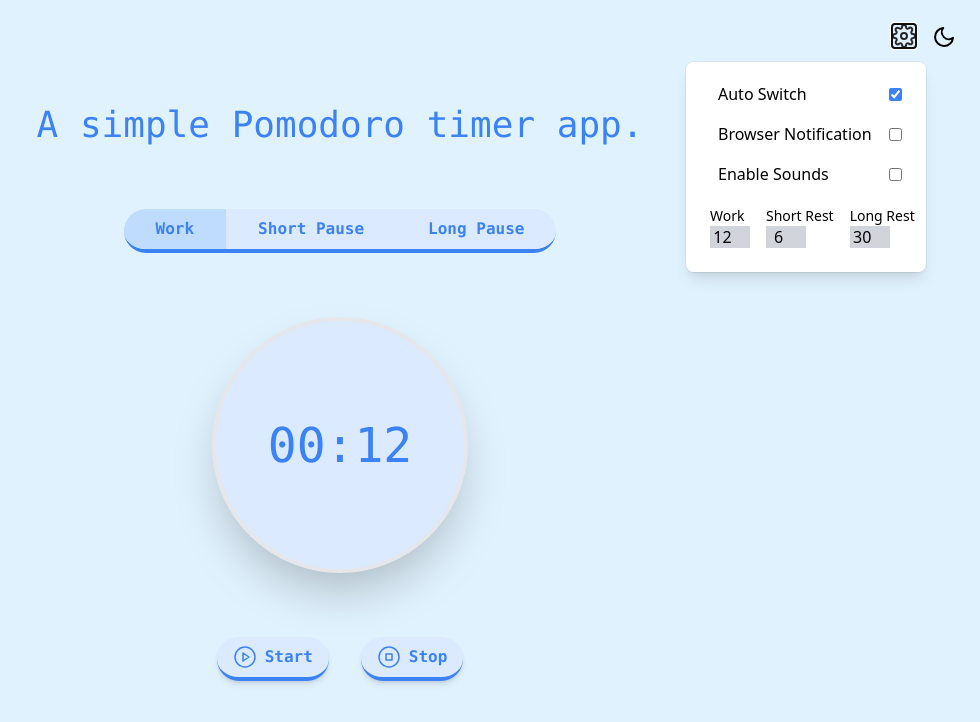
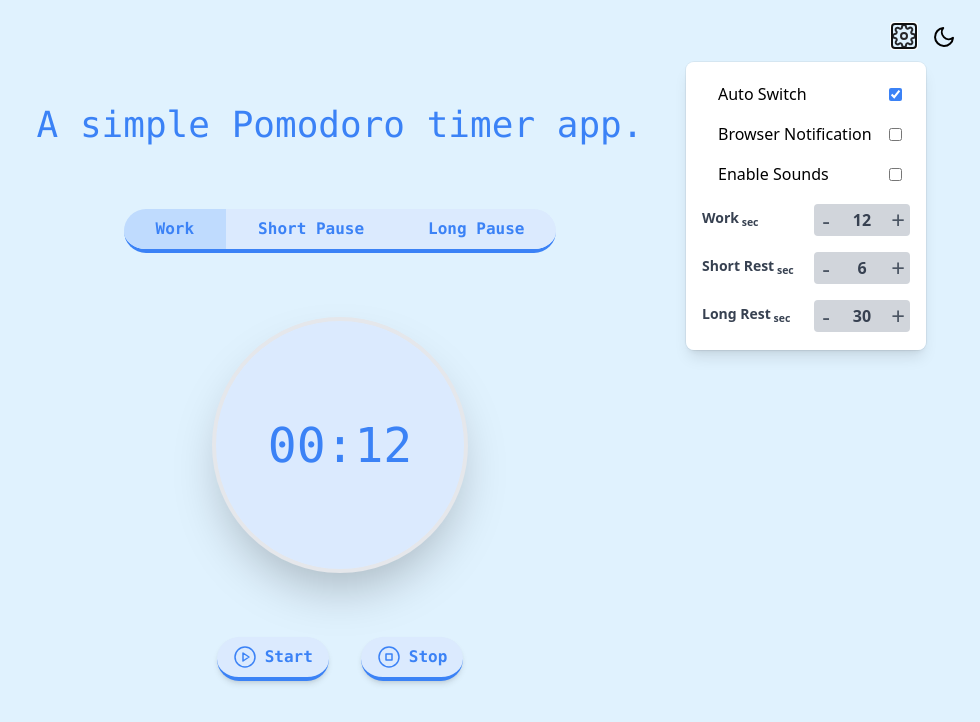
Before and after one commit to powahftw/pomo, a Next.js app: page / in a window 1280 px wide. Both pictures are taken after a click on the button 1204 px from the left and 36 px from the top of the page. Shown: the top 722 px of the page, without its empty margins (300-1280 px from the left). Built offline with nearby package versions, Linux system fonts and the light colour scheme.

Commit message:
Added custom number picker

```diff
--- /dev/null
+++ b/components/CounterInput/CounterInput.module.css
@@ -0,0 +1,5 @@
+.numberPicker input[type='number']::-webkit-inner-spin-button,
+.numberPicker input[type='number']::-webkit-outer-spin-button {
+  -webkit-appearance: none;
+  margin: 0;
+}
--- /dev/null
+++ b/components/CounterInput/CounterInput.tsx
@@ -0,0 +1,57 @@
+import React from 'react';
+import css from './CounterInput.module.css';
+
+export default function CounterInput({
+  label,
+  value = 2,
+  minValue = 1,
+  maxValue = 60 * 60,
+  onValChange,
+}) {
+  const PlusMinusButton = ({ text, action }) => {
+    const roundedCorner = text === '-' ? 'rounded-l' : 'rounded-r';
+
+    return (
+      <button
+        onClick={() => action()}
+        className={`bg-gray-300 text-gray-600  hover:bg-gray-400  focus:bg-gray-400 h-full w-12 cursor-pointer outline-none ${roundedCorner}`}
+      >
+        <span className="text-2xl">{text}</span>
+      </button>
+    );
+  };
+
+  const clampValue = (n: number) => Math.min(Math.max(n, minValue), maxValue);
+  return (
+    <div
+      className={`${css.numberPicker} h-6 w-26 flex flex-row items-center justify-between`}
+    >
+      <label
+        htmlFor="inputVal"
+        className="w-full text-gray-700 text-sm font-semibold"
+      >
+        {label}
+        <sub> sec</sub>
+      </label>
+      <div className="flex flex-row h-8 w-32 relative mt-1">
+        <PlusMinusButton
+          text={'-'}
+          action={() => onValChange(clampValue(value - 1))}
+        />
+        <input
+          type="number"
+          className="outline-none focus:outline-none text-center w-full bg-gray-300 font-semibold text-gray-700"
+          name="inputVal"
+          onChange={(e) => onValChange(clampValue(parseInt(e.target.value)))}
+          value={value}
+          min={minValue}
+          max={maxValue}
+        />
+        <PlusMinusButton
+          text={'+'}
+          action={() => onValChange(clampValue(value + 1))}
+        />
+      </div>
+    </div>
+  );
+}
--- /dev/null
+++ b/components/CounterInput/index.tsx
@@ -0,0 +1 @@
+export { default } from './CounterInput';
--- a/components/SettingsPicker/SettingsPicker.tsx
+++ b/components/SettingsPicker/SettingsPicker.tsx
@@ -4,6 +4,7 @@ import { Popover, Transition } from '@headlessui/react';
 import { usePreference } from '../../providers/preference-context';
 import { ActionType, PreferenceKeys } from '../../store/preference';
 import { keysOf } from '../../utils/object_utils';
+import CounterInput from '../CounterInput';
 
 export default function SettingsPicker() {
   const {
@@ -101,26 +102,19 @@ export default function SettingsPicker() {
                     checked={settingsPickerPreferences[value] ?? false}
                   />
                 </div>
+              ))}{' '}
+              {keysOf(timerPreference).map((key) => (
+                <div
+                  key={key}
+                  className="select-none py-2 rounded-lg hover:bg-gray-100 focus:outline-none"
+                >
+                  <CounterInput
+                    label={timerIdsToLabel.get(key)}
+                    value={timerPreference[key]}
+                    onValChange={(val) => handleTimerUpdate(key, val)}
+                  />
+                </div>
               ))}
-              <div className="flex gap-4 items-end select-none flex-row grow basis-0 justify-between p-2 rounded-lg hover:bg-gray-100 focus:outline-none">
-                {keysOf(timerPreference).map((key) => (
-                  <div key={key}>
-                    <span className="text-sm whitespace-nowrap">
-                      {timerIdsToLabel.get(key)}
-                    </span>
-                    <input
-                      className="appearance-none w-10 m-0 text-center bg-gray-300"
-                      type="number"
-                      onChange={(e) =>
-                        handleTimerUpdate(key, parseInt(e.target.value))
-                      }
-                      value={timerPreference[key]}
-                      min={0}
-                      max={60 * 60}
-                    />
-                  </div>
-                ))}
-              </div>
             </div>
           </div>
         </Popover.Panel>
```
